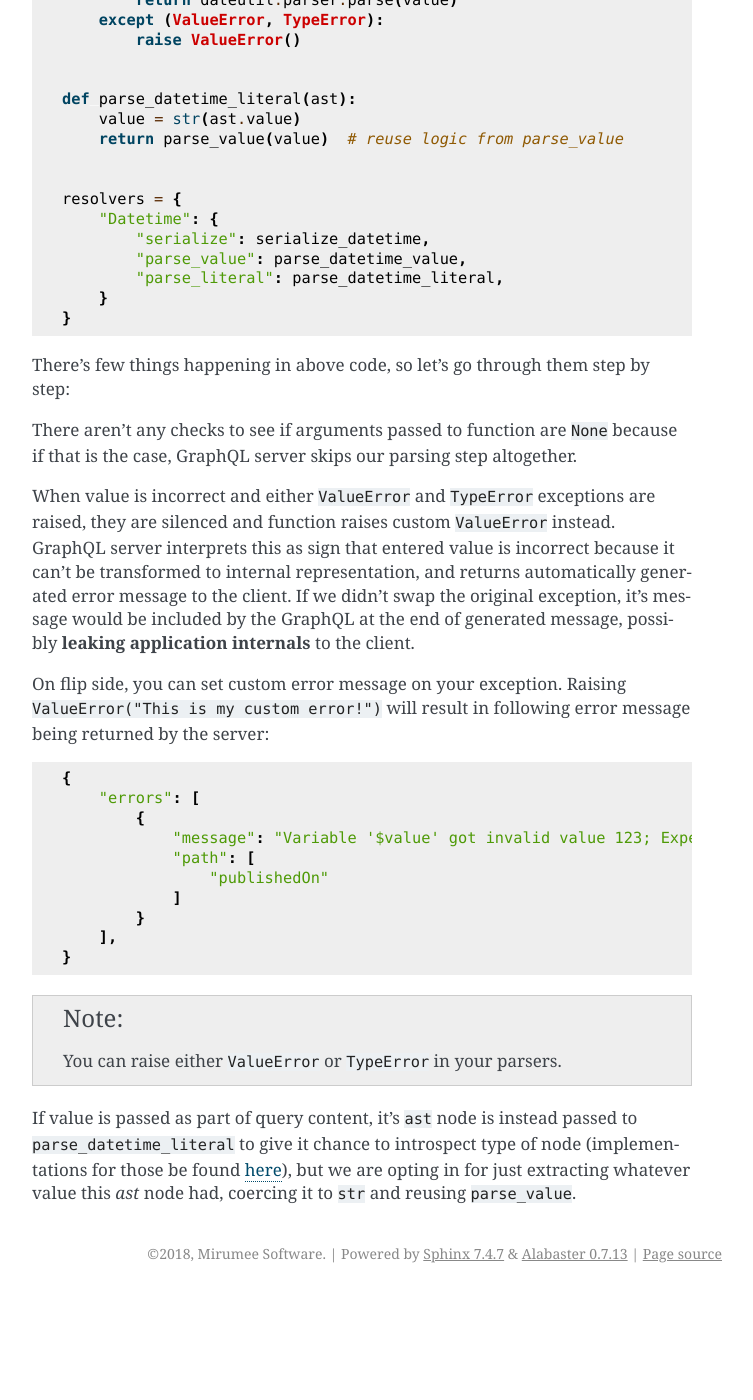
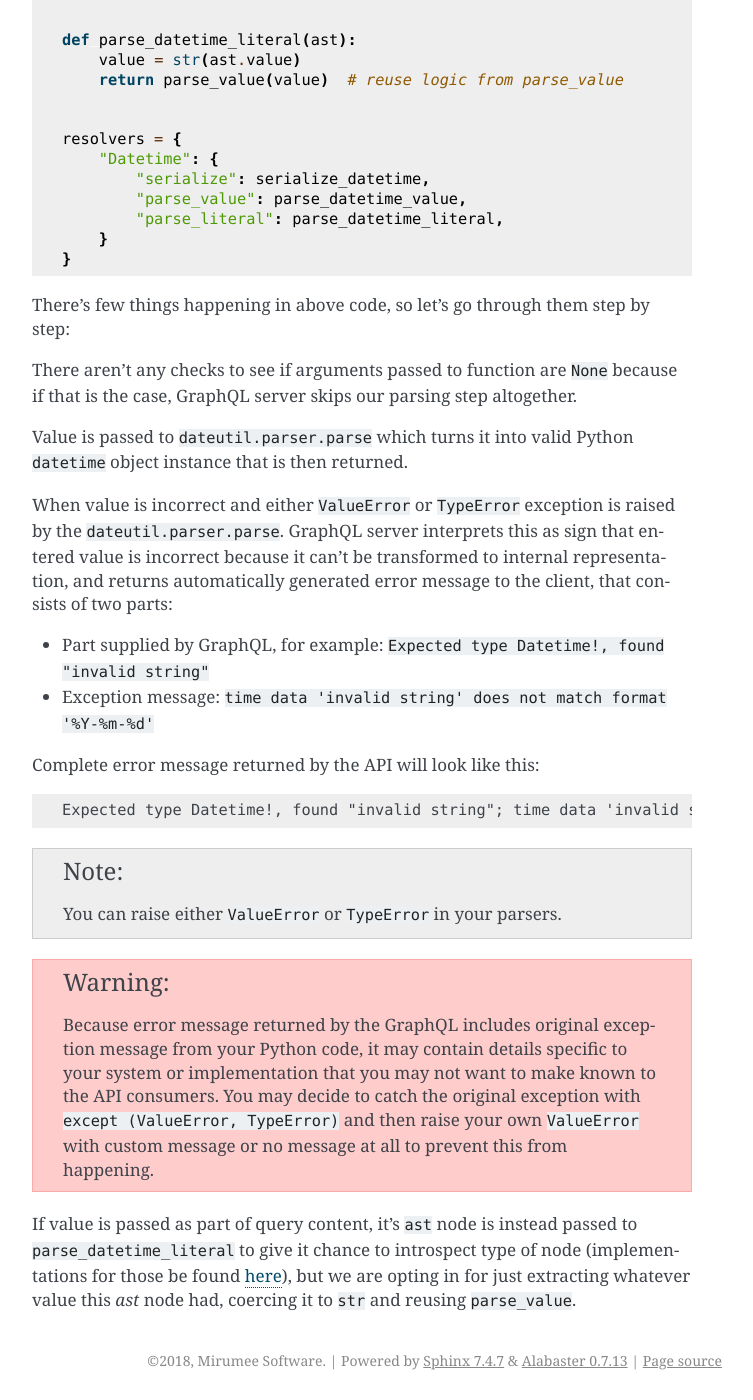
Before and after one commit to mirumee/ariadne, a Sphinx documentation site: the page built from docs/scalars.rst, in a window 1280 px wide and 1400 px high, scrolled down 2708 px. Shown: the whole window, without its empty margins (388-1141 px from the left). Built offline with Sphinx 7.4.7, drawn with Linux system fonts in a browser that asks for light colours; before the commit the page ends 4001 px from its top, so only the background shows below that.

Commit message:
Update custom scalars doc, include note about exception message

```diff
--- a/docs/scalars.rst
+++ b/docs/scalars.rst
@@ -100,11 +100,8 @@ To turn our *read-only* scalar into *bidirectional* scalar, we will need to add
 Those functions can be implemented as such::
 
     def parse_datetime_value(value):
-        try:
-            # dateutil is provided by python-dateutil library
-            return dateutil.parser.parse(value)
-        except (ValueError, TypeError):
-            raise ValueError()
+        # dateutil is provided by python-dateutil library
+        return dateutil.parser.parse(value)
 
 
     def parse_datetime_literal(ast):
@@ -124,22 +121,21 @@ There's few things happening in above code, so let's go through them step by ste
 
 There aren't any checks to see if arguments passed to function are ``None`` because if that is the case, GraphQL server skips our parsing step altogether.
 
-When value is incorrect and either  ``ValueError`` and ``TypeError`` exceptions are raised, they are silenced and function raises custom ``ValueError`` instead. GraphQL server interprets this as sign that entered value is incorrect because it can't be transformed to internal representation, and returns automatically generated error message to the client. If we didn't swap the original exception, it's message would be included by the GraphQL at the end of generated message, possibly **leaking application internals** to the client.
+Value is passed to ``dateutil.parser.parse`` which turns it into valid Python ``datetime`` object instance that is then returned.
 
-On flip side, you can set custom error message on your exception. Raising ``ValueError("This is my custom error!")`` will result in following error message being returned by the server::
+When value is incorrect and either  ``ValueError`` or ``TypeError`` exception is raised by the ``dateutil.parser.parse``. GraphQL server interprets this as sign that entered value is incorrect because it can't be transformed to internal representation, and returns automatically generated error message to the client, that consists of two parts:
 
-    {
-        "errors": [
-            {
-                "message": "Variable '$value' got invalid value 123; Expected type DateInput; This is my custom error!",
-                "path": [
-                    "publishedOn"
-                ]
-            }
-        ],
-    }
+- Part supplied by GraphQL, for example: ``Expected type Datetime!, found "invalid string"``
+- Exception message: ``time data 'invalid string' does not match format '%Y-%m-%d'``
+
+Complete error message returned by the API will look like this::
+
+    Expected type Datetime!, found "invalid string"; time data 'invalid string' does not match format '%Y-%m-%d'
 
 .. note::
    You can raise either ``ValueError`` or ``TypeError`` in your parsers.
 
+.. warning::
+   Because error message returned by the GraphQL includes original exception message from your Python code, it may contain details specific to your system or implementation that you may not want to make known to the API consumers. You may decide to catch the original exception with ``except (ValueError, TypeError)`` and then raise your own ``ValueError`` with custom message or no message at all to prevent this from happening.
+
 If value is passed as part of query content, it's ``ast`` node is instead passed to ``parse_datetime_literal`` to give it chance to introspect type of node (implementations for those be found `here <https://github.com/graphql-python/graphql-core/blob/master/graphql/language/ast.py#L483>`_), but we are opting in for just extracting whatever value this `ast` node had, coercing it to ``str`` and reusing ``parse_value``.
```
